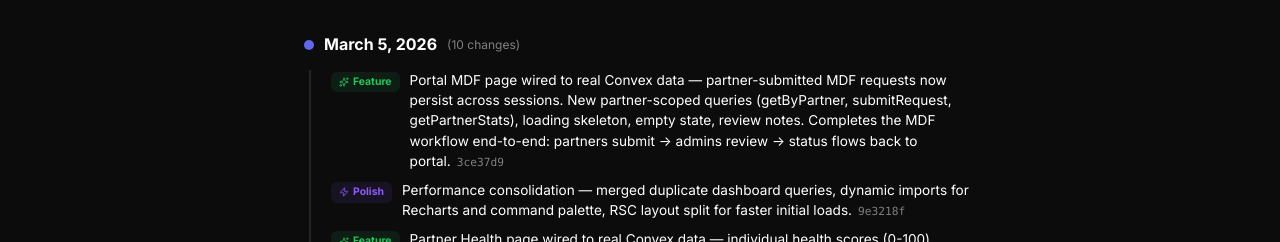
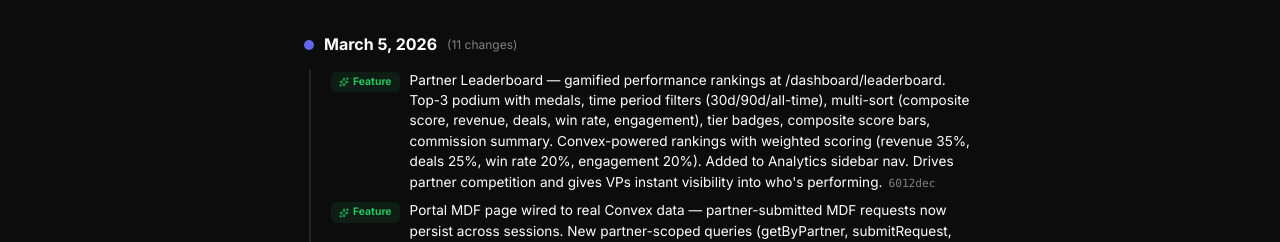
Before and after one commit to dylan3796/partner-attribution-ai, a Next.js app: page /changelog in a window 1280 px wide. Shown: the part 168-410 px from the top of the page. Built offline with nearby package versions, Linux system fonts and the light colour scheme; no server answers.

Commit message:
chore: changelog entry for partner leaderboard

```diff
--- a/app/changelog/page.tsx
+++ b/app/changelog/page.tsx
@@ -15,6 +15,7 @@ const CHANGELOG: Entry[] = [
   {
     date: "March 5, 2026",
     commits: [
+      { hash: "6012dec", type: "feat", message: "Partner Leaderboard — gamified performance rankings at /dashboard/leaderboard. Top-3 podium with medals, time period filters (30d/90d/all-time), multi-sort (composite score, revenue, deals, win rate, engagement), tier badges, composite score bars, commission summary. Convex-powered rankings with weighted scoring (revenue 35%, deals 25%, win rate 20%, engagement 20%). Added to Analytics sidebar nav. Drives partner competition and gives VPs instant visibility into who's performing." },
       { hash: "3ce37d9", type: "feat", message: "Portal MDF page wired to real Convex data — partner-submitted MDF requests now persist across sessions. New partner-scoped queries (getByPartner, submitRequest, getPartnerStats), loading skeleton, empty state, review notes. Completes the MDF workflow end-to-end: partners submit → admins review → status flows back to portal." },
       { hash: "9e3218f", type: "polish", message: "Performance consolidation — merged duplicate dashboard queries, dynamic imports for Recharts and command palette, RSC layout split for faster initial loads." },
       { hash: "9e18445", type: "feat", message: "Partner Health page wired to real Convex data — individual health scores (0-100) computed from live deal activity, revenue, touchpoint engagement, recency, and payout health. Auto-classifies partners as healthy/at-risk/churning/new with contextual signals and recommended actions." },
```
